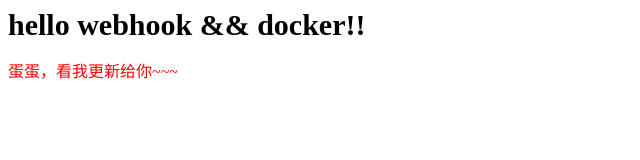
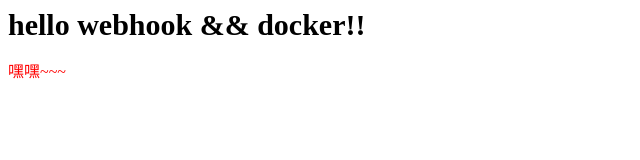
Before and after one commit to poppydani/helloworld, a website: page src/index.html in a window 1280 px wide. Shown: the whole page, without its empty margins (0-640 px from the left). Drawn offline with Linux system fonts and the light colour scheme.

Commit message:
feat: 修改

```diff
--- a/src/index.html
+++ b/src/index.html
@@ -8,6 +8,6 @@
 </head>
 <div>
   <div style="font-size: 30px; font-weight: bold"> hello webhook && docker!!</div>
-  <p style="color: red">蛋蛋，看我更新给你~~~</p>
+  <p style="color: red">嘿嘿~~~</p>
 </body>
 </html>
```
